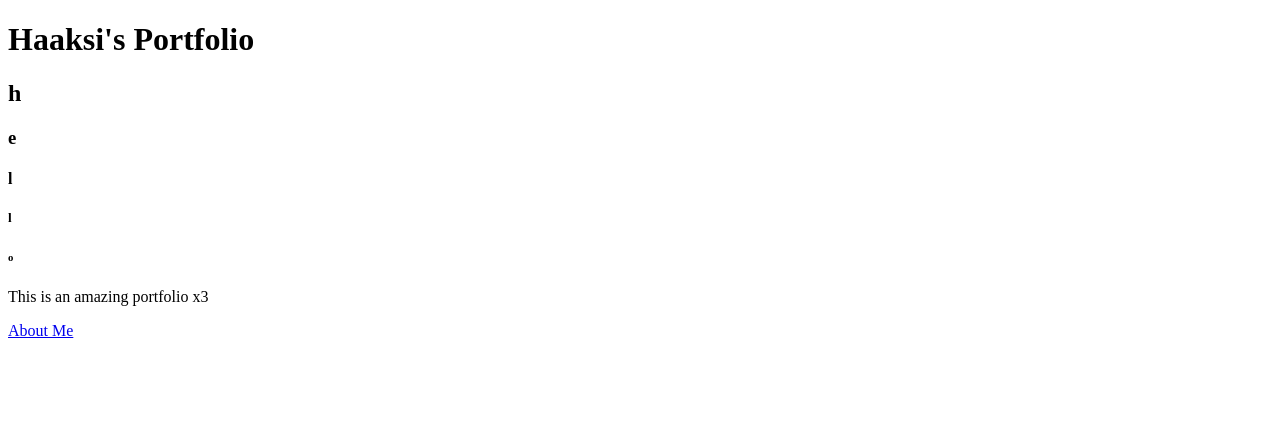
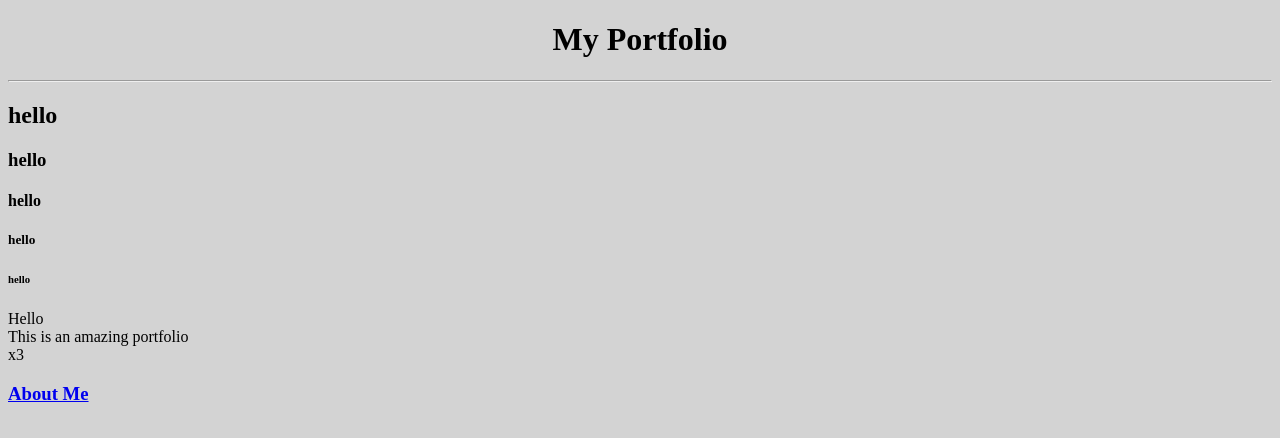
Before and after one commit to Haaksi/Haaksi.github.io, a plain HTML site: page index.html in a window 1280 px wide. Drawn offline with Linux system fonts and the light colour scheme.

Commit message:
More stuff added to index & about

```diff
--- a/index.html
+++ b/index.html
@@ -1,16 +1,17 @@
 <!DOCTYPE html>
-<html>
+<html lang="en">
     <head>
         <title>Haaksi's Portfolio</title>
     </head>
-    <body>
-        <h1>Haaksi's Portfolio</h1>
-        <h2>h</h2>
-        <h3>e</h3>
-        <h4>l</h4>
-        <h5>l</h5>
-        <h6>o</h6>
-        <p class="quick-description">This is an amazing portfolio x3</p>
-        <a href="./about.html">About Me</a>
+    <body style="background-color:lightgray;">
+        <h1 style="text-align:center;">My Portfolio</h1>
+        <hr>
+        <h2>hello</h2>
+        <h3>hello</h3>
+        <h4>hello</h4>
+        <h5>hello</h5>
+        <h6>hello</h6>
+        <p class="quick-description">Hello<br>This is an amazing portfolio <br> x3</p>
+        <h3><a href="./about.html">About Me</a></h3>
     </body>
 </html>
```
Also changed, not shown: about.html (+17 -5 lines), Images/portrait.png (added).
